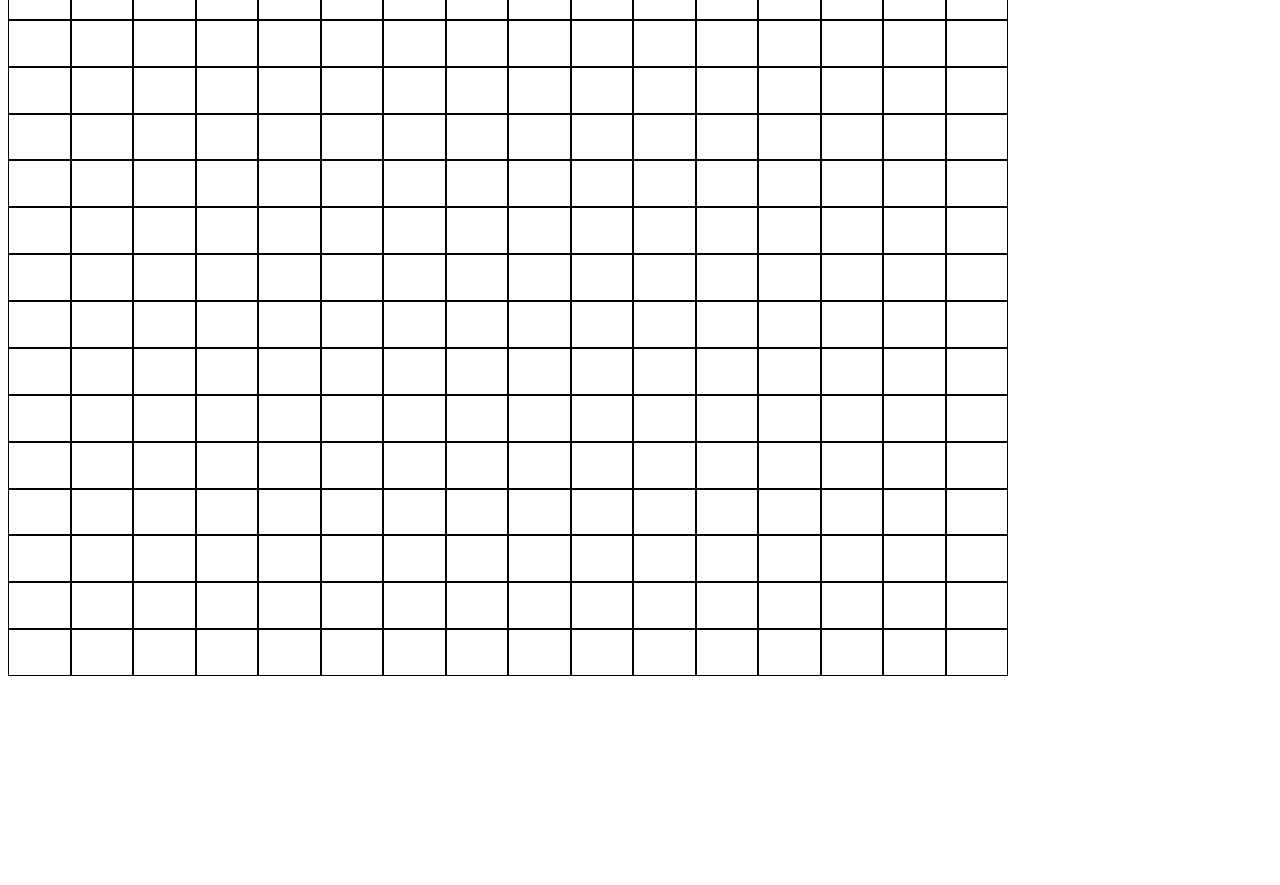
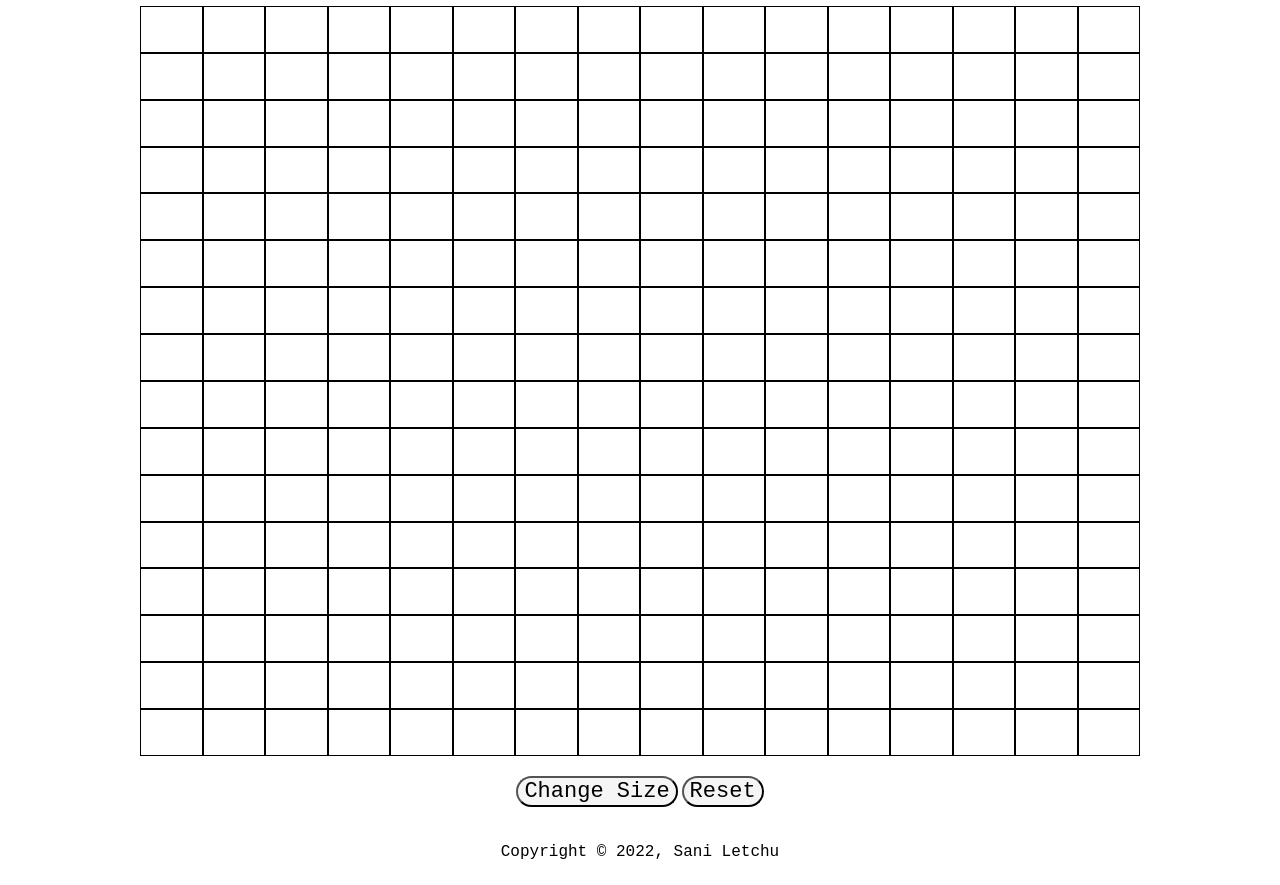
Before and after one commit to SaniLetchu/Etch-a-Sketch, a plain HTML site: page index.html in a window 1280 px wide. Shown: the part 82-967 px from the top of the page. Before the commit the page ends 800 px from the top, so only its background shows below. Drawn offline with Linux system fonts and the light colour scheme.

Commit message:
Better looking layout for website

```diff
--- a/index.html
+++ b/index.html
@@ -11,8 +11,20 @@
 
 </head>
 <body>
-    <div id="gamecontainer">
+    <div class="header">
+        <h1>Etch-a-Sketch</h1>
+    </div>
+    <div class="content">
+        <div id="gamecontainer">
 
+        </div>
+    </div>
+    <div class="buttons">
+        <button id="change">Change Size</button>
+        <button id="reset">Reset</button>
+    </div>
+    <div class="footer">
+        <p>Copyright © 2022, Sani Letchu</p>
     </div>
 </body>
 </html>
--- a/style.css
+++ b/style.css
@@ -1,4 +1,8 @@
-
+body {
+    display: flex;
+    flex-direction: column;
+    align-items: center;
+}
 
 .gamecube {
     border: 1px;
@@ -7,9 +11,28 @@
     background-color: white;
 
 }
+.content {
+    flex: 1;
+}
+
+.buttons {
+    padding: 20px 0;
+}
+
+h1, p, button {
+    font-family: 'Courier New', Courier, monospace;
+}
+
+button {
+    background-color: whitesmoke;
+    color: black;
+    border-radius: 20px;
+    font-size: 22px;
+}
 
 #gamecontainer {
     display: grid;
     width: 1000px;
     height: 750px;
+    flex-shrink: 0;
 }
```
